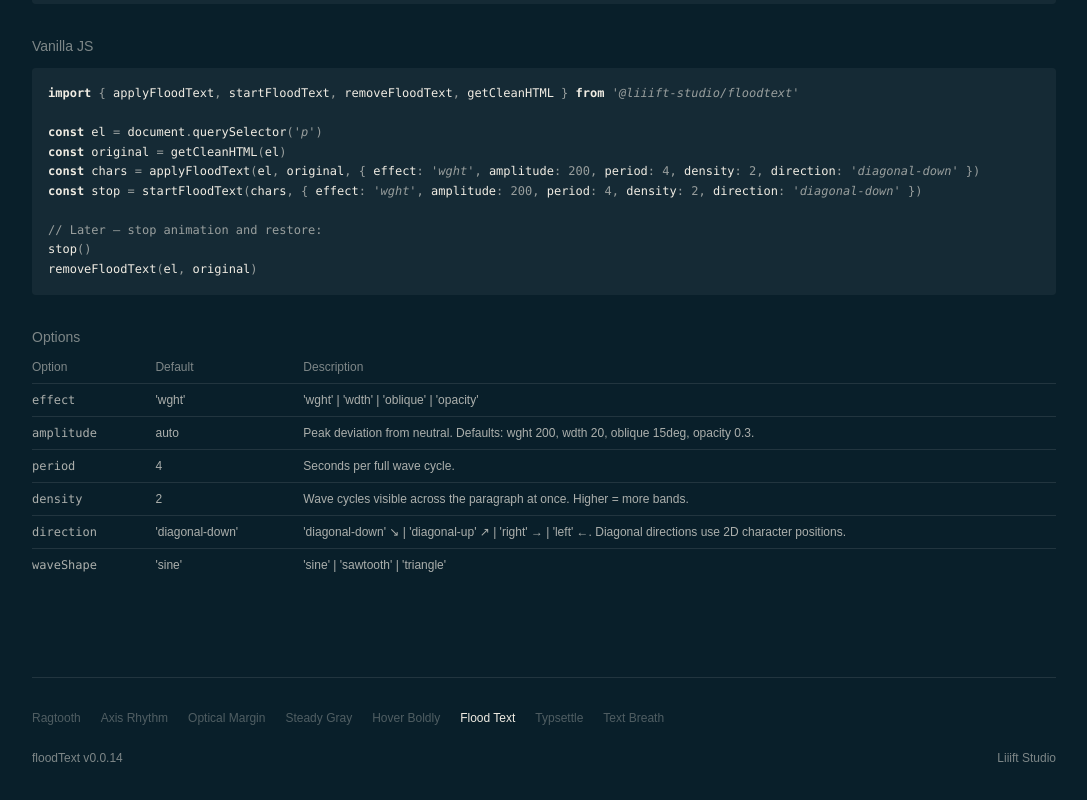
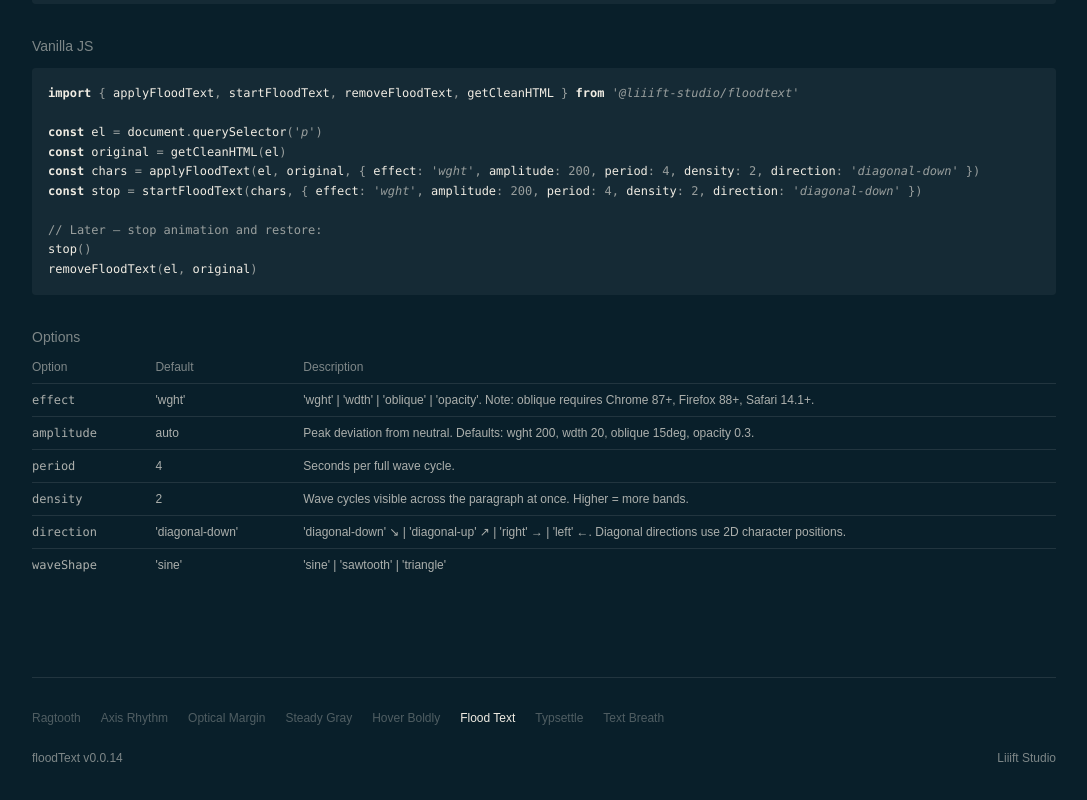
Before and after one commit to Liiift-Studio/FloodText, a Next.js app in the folder site/: page / in a window 1280 px wide. Shown: the part 1837-2637 px from the top of the page, without its empty margins (96-1183 px from the left). Built offline with nearby package versions, Linux system fonts and the light colour scheme.

Commit message:
Note browser requirements for oblique effect in options table

```diff
--- a/site/src/app/page.tsx
+++ b/site/src/app/page.tsx
@@ -91,7 +91,7 @@ removeFloodText(el, original)`} />
 						<table className="w-full text-xs">
 							<thead><tr className="opacity-50 text-left"><th className="pb-2 pr-6 font-normal">Option</th><th className="pb-2 pr-6 font-normal">Default</th><th className="pb-2 font-normal">Description</th></tr></thead>
 							<tbody className="opacity-70">
-								<tr className="border-t border-white/10 hover:bg-white/5 transition-colors"><td className="py-2 pr-6 font-mono">effect</td><td className="py-2 pr-6">&apos;wght&apos;</td><td className="py-2">&apos;wght&apos; | &apos;wdth&apos; | &apos;oblique&apos; | &apos;opacity&apos;</td></tr>
+								<tr className="border-t border-white/10 hover:bg-white/5 transition-colors"><td className="py-2 pr-6 font-mono">effect</td><td className="py-2 pr-6">&apos;wght&apos;</td><td className="py-2">&apos;wght&apos; | &apos;wdth&apos; | &apos;oblique&apos; | &apos;opacity&apos;. Note: oblique requires Chrome 87+, Firefox 88+, Safari 14.1+.</td></tr>
 								<tr className="border-t border-white/10 hover:bg-white/5 transition-colors"><td className="py-2 pr-6 font-mono">amplitude</td><td className="py-2 pr-6">auto</td><td className="py-2">Peak deviation from neutral. Defaults: wght 200, wdth 20, oblique 15deg, opacity 0.3.</td></tr>
 								<tr className="border-t border-white/10 hover:bg-white/5 transition-colors"><td className="py-2 pr-6 font-mono">period</td><td className="py-2 pr-6">4</td><td className="py-2">Seconds per full wave cycle.</td></tr>
 								<tr className="border-t border-white/10 hover:bg-white/5 transition-colors"><td className="py-2 pr-6 font-mono">density</td><td className="py-2 pr-6">2</td><td className="py-2">Wave cycles visible across the paragraph at once. Higher = more bands.</td></tr>
```
